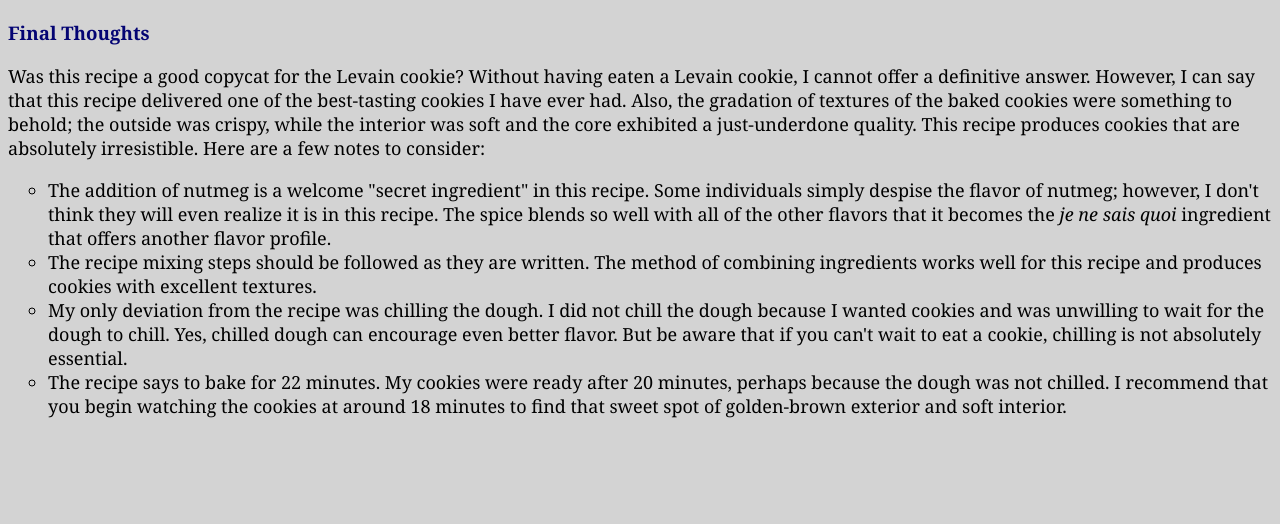
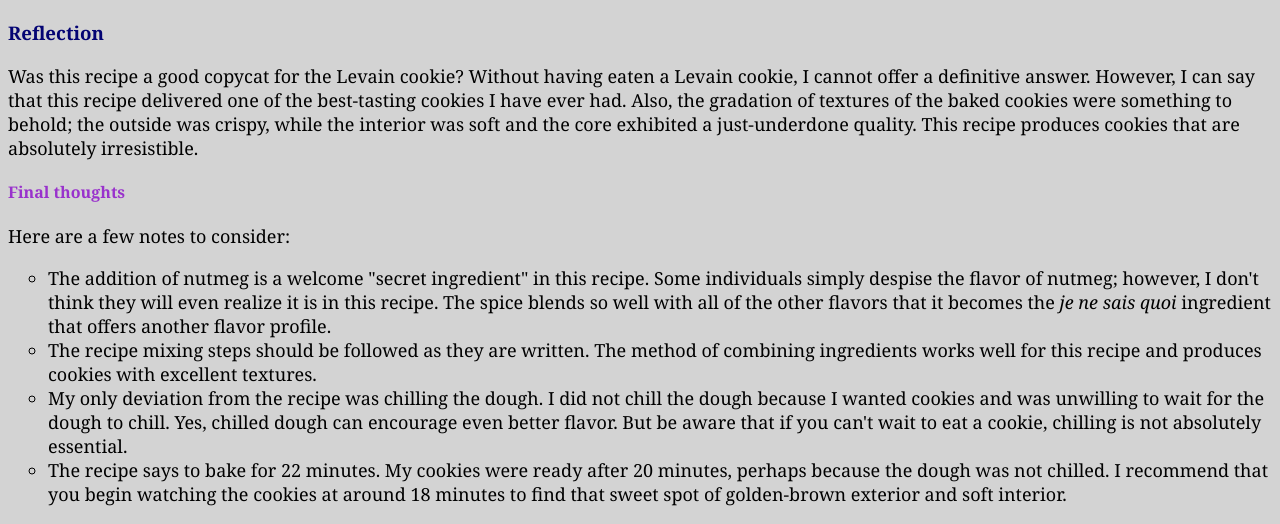
Before and after one commit to darrinjpollock/Personal-Website, a plain HTML site: page Cookies.html in a window 1280 px wide. Shown: the part 5856-6380 px from the top of the page. Before the commit the page ends 6292 px from the top, so only its background shows below. Drawn offline with Linux system fonts and the light colour scheme.

Commit message:
Update Cookies.html

```diff
--- a/Cookies.html
+++ b/Cookies.html
@@ -110,9 +110,11 @@
 <img src="Cookie_Interior.jpg" alt="A Perfect Cookie Interior" width="30%" height="auto"/>
 </div>
 
-<h3>Final Thoughts</h3>
-<p>Was this recipe a good copycat for the Levain cookie? Without having eaten a Levain cookie, I cannot offer a definitive answer. However, I can say that this recipe delivered one of the best-tasting cookies I have ever had. Also, the gradation of textures of the baked cookies were something to behold; the outside was crispy, while the interior was soft and the core exhibited a just-underdone quality. This recipe produces cookies that are absolutely irresistible. Here are a few notes to consider:</p>
+<h3>Reflection</h3>
+<p>Was this recipe a good copycat for the Levain cookie? Without having eaten a Levain cookie, I cannot offer a definitive answer. However, I can say that this recipe delivered one of the best-tasting cookies I have ever had. Also, the gradation of textures of the baked cookies were something to behold; the outside was crispy, while the interior was soft and the core exhibited a just-underdone quality. This recipe produces cookies that are absolutely irresistible.</p>
 
+<h4>Final thoughts</h4>
+<p>Here are a few notes to consider:</p>
 <ul>
 <li>The addition of nutmeg is a welcome "secret ingredient" in this recipe. Some individuals simply despise the flavor of nutmeg; however, I don't think they will even realize it is in this recipe. The spice blends so well with all of the other flavors that it becomes the <i>je ne sais quoi</i> ingredient that offers another flavor profile.</li>
 
```
